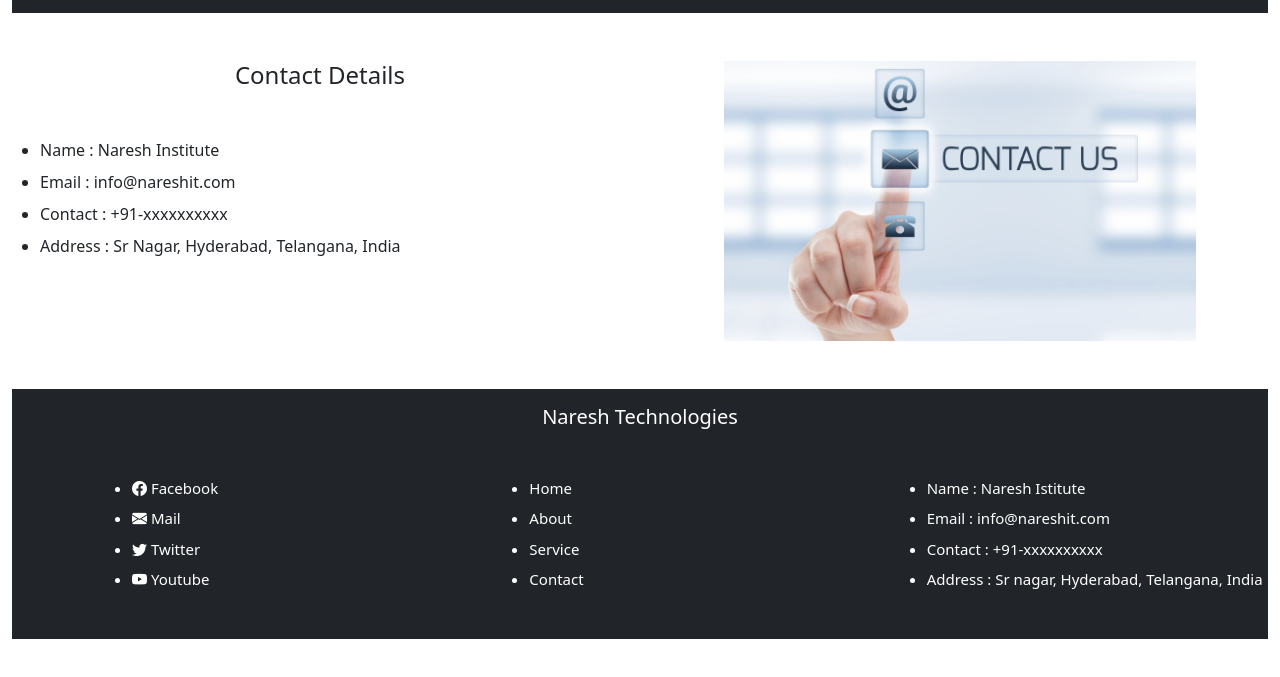
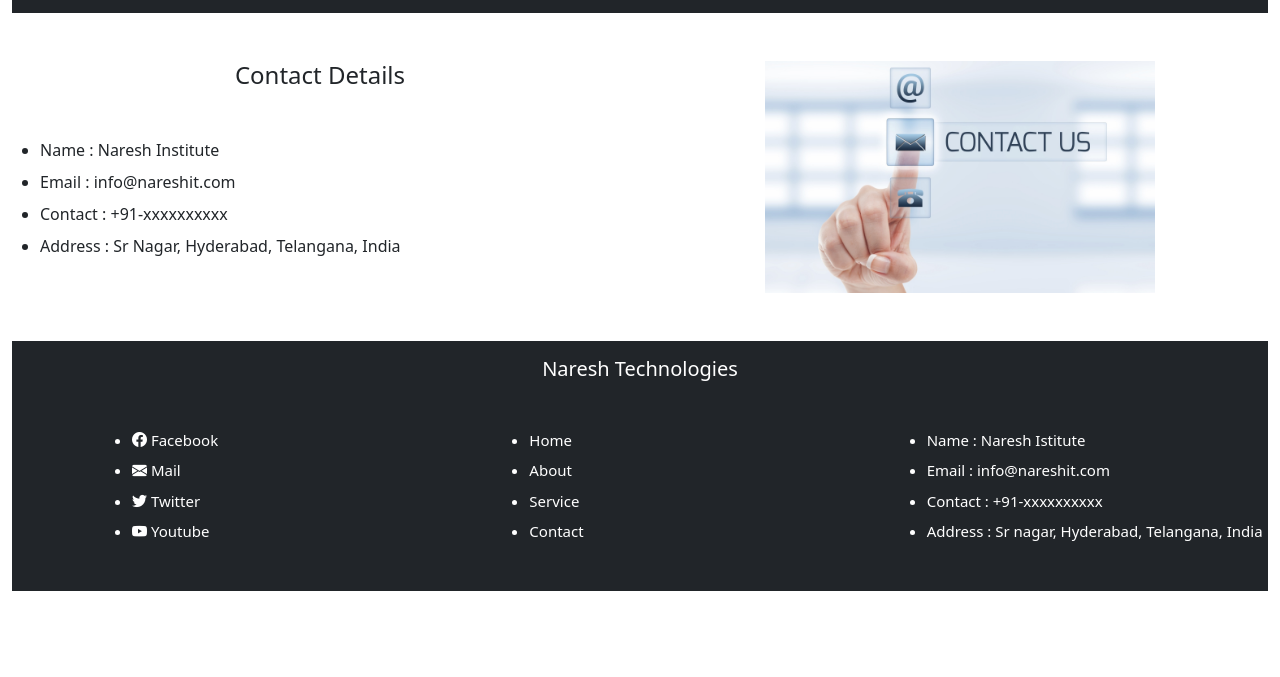
Before and after one commit to Ganesh3104/BOOTSTRAP, a plain HTML site: page nareshit/contact.html in a window 1280 px wide. Shown: the part 69-746 px from the top of the page. Drawn offline with nearby package versions, Linux system fonts and the light colour scheme.

Commit message:
modified files

```diff
--- a/nareshit/contact.html
+++ b/nareshit/contact.html
@@ -56,7 +56,7 @@
   </div>
 
   <div class="col-12 col-lg-6 d-flex justify-content-center align-items-start">
-    <img src="../nareshit/images/Contactus3.jpg" class="img-fluid m-4" alt="Contact Us Image" style="max-height: 280px; max-width: 500px;">
+    <img src="../nareshit/images/Contactus3.jpg" class="img-fluid m-4" alt="Contact Us Image" style="max-height: 280px; max-width: 390px;">
   </div>
 </main>
 
```
